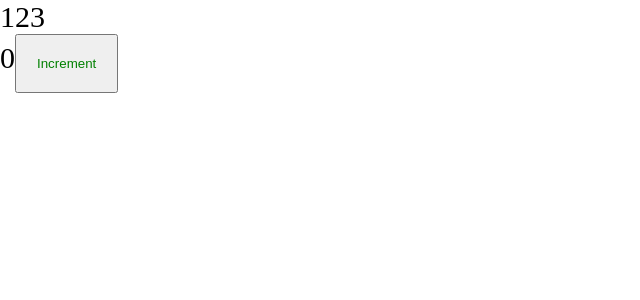
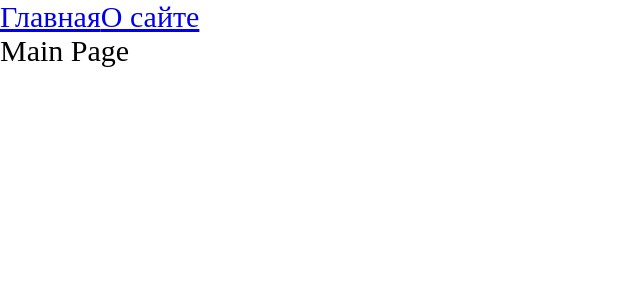
Before and after one commit to etiwole/react-study, a React app: page / in a window 1280 px wide. Shown: the top 300 px of the page, without its empty margins (0-640 px from the left). Built offline with nearby package versions, Linux system fonts and the light colour scheme.

Commit message:
1.6 routing, code-splitting, lazy, suspense

```diff
--- a/package.json
+++ b/package.json
@@ -15,6 +15,7 @@
     "@types/node": "^17.0.21",
     "@types/react": "^17.0.38",
     "@types/react-dom": "^17.0.11",
+    "@types/react-router-dom": "^5.3.3",
     "@types/webpack": "^5.28.0",
     "@types/webpack-dev-server": "^4.7.2",
     "css-loader": "^6.6.0",
@@ -32,6 +33,7 @@
   },
   "dependencies": {
     "react": "^17.0.2",
-    "react-dom": "^17.0.2"
+    "react-dom": "^17.0.2",
+    "react-router-dom": "^6.2.1"
   }
 }
--- a/src/App.tsx
+++ b/src/App.tsx
@@ -1,12 +1,20 @@
-import React from 'react';
-import Counter from "./components/Counter";
+import React, {Suspense} from 'react';
+import {Link, Route, Routes} from 'react-router-dom';
 import "./index.scss"
+import {AboutPageAsync} from "./pages/AboutPage/AboutPage.async";
+import {MainPageAsync} from "./pages/MainPage/MainPage.async";
 
 const App = () => {
     return (
         <div className="app">
-            123
-            <Counter/>
+            <Link to="/">Главная</Link>
+            <Link to="/about">О сайте</Link>
+            <Suspense fallback={<div>Loading...</div>}>
+                <Routes>
+                    <Route path="about" element={<AboutPageAsync/>}/>
+                    <Route path="/" element={<MainPageAsync/>}/>
+                </Routes>
+            </Suspense>
         </div>
     );
 };
--- a/src/index.tsx
+++ b/src/index.tsx
@@ -1,7 +1,10 @@
 import {render} from 'react-dom';
 import App from "./App";
+import {BrowserRouter} from "react-router-dom";
 
 render(
-    <App/>,
+    <BrowserRouter>
+        <App/>
+    </BrowserRouter>,
     document.getElementById('root')
 )
--- /dev/null
+++ b/src/pages/AboutPage/AboutPage.async.tsx
@@ -0,0 +1,8 @@
+import {lazy} from "react";
+
+// export const AboutPageAsync = lazy(() => import('./AboutPage'));
+
+export const AboutPageAsync = lazy(() => new Promise(resolve => {
+    // @ts-ignore
+    setTimeout(() => resolve(import('./AboutPage')), 1500)
+}));
--- /dev/null
+++ b/src/pages/AboutPage/AboutPage.tsx
@@ -0,0 +1,11 @@
+import React from 'react';
+
+const AboutPage = () => {
+    return (
+        <div>
+            AboutPage
+        </div>
+    );
+};
+
+export default AboutPage;
--- /dev/null
+++ b/src/pages/MainPage/MainPage.async.tsx
@@ -0,0 +1,6 @@
+import {lazy} from "react";
+
+export const MainPageAsync = lazy(() => new Promise(resolve => {
+    // @ts-ignore
+    setTimeout(() => resolve(import('./MainPage')), 1500)
+}));
--- /dev/null
+++ b/src/pages/MainPage/MainPage.tsx
@@ -0,0 +1,11 @@
+import React from 'react';
+
+const MainPage = () => {
+    return (
+        <div>
+            Main Page
+        </div>
+    );
+};
+
+export default MainPage;
```
Also changed, not shown: 2 other files (tests, documents, lock files or other folders).
